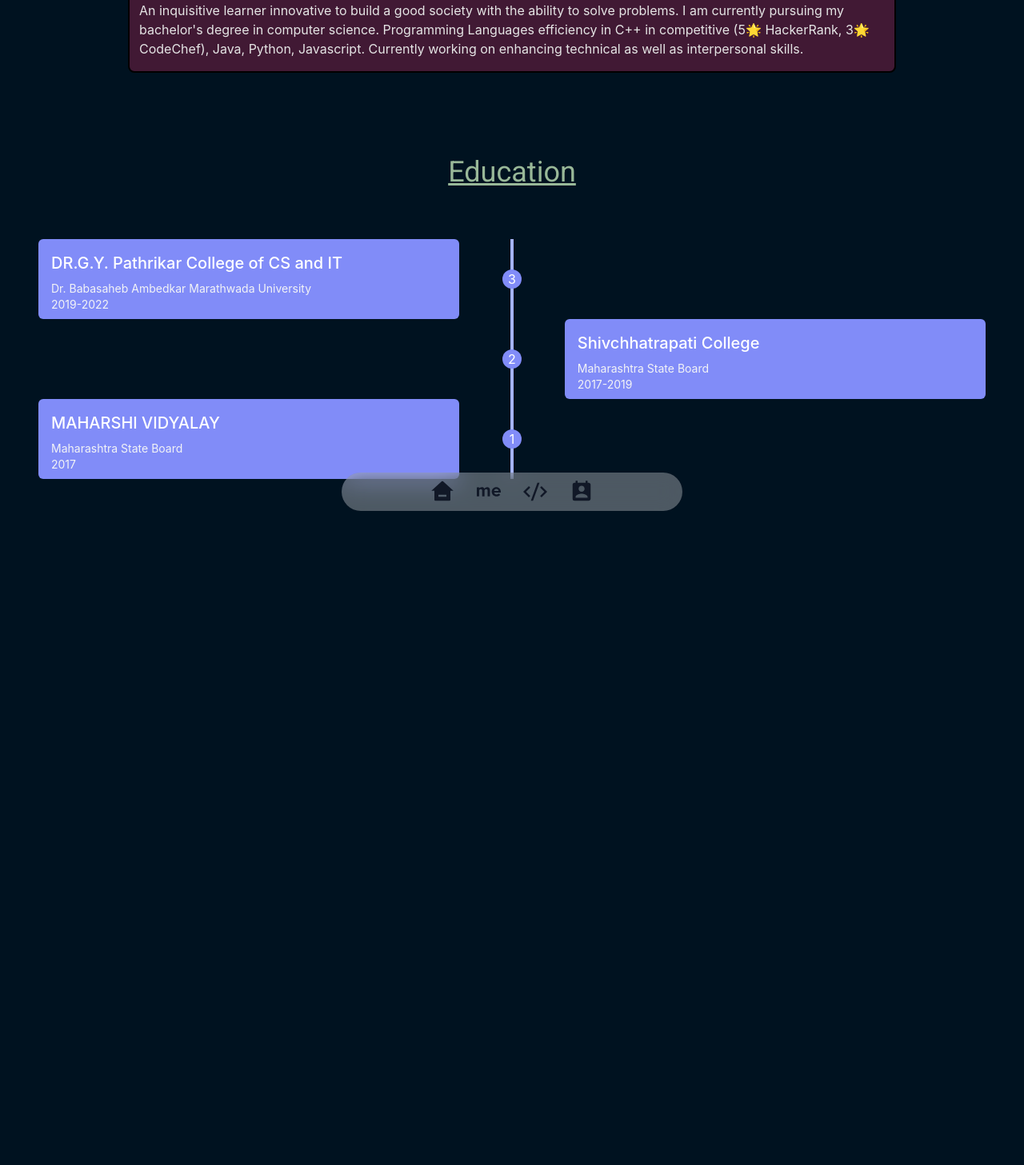
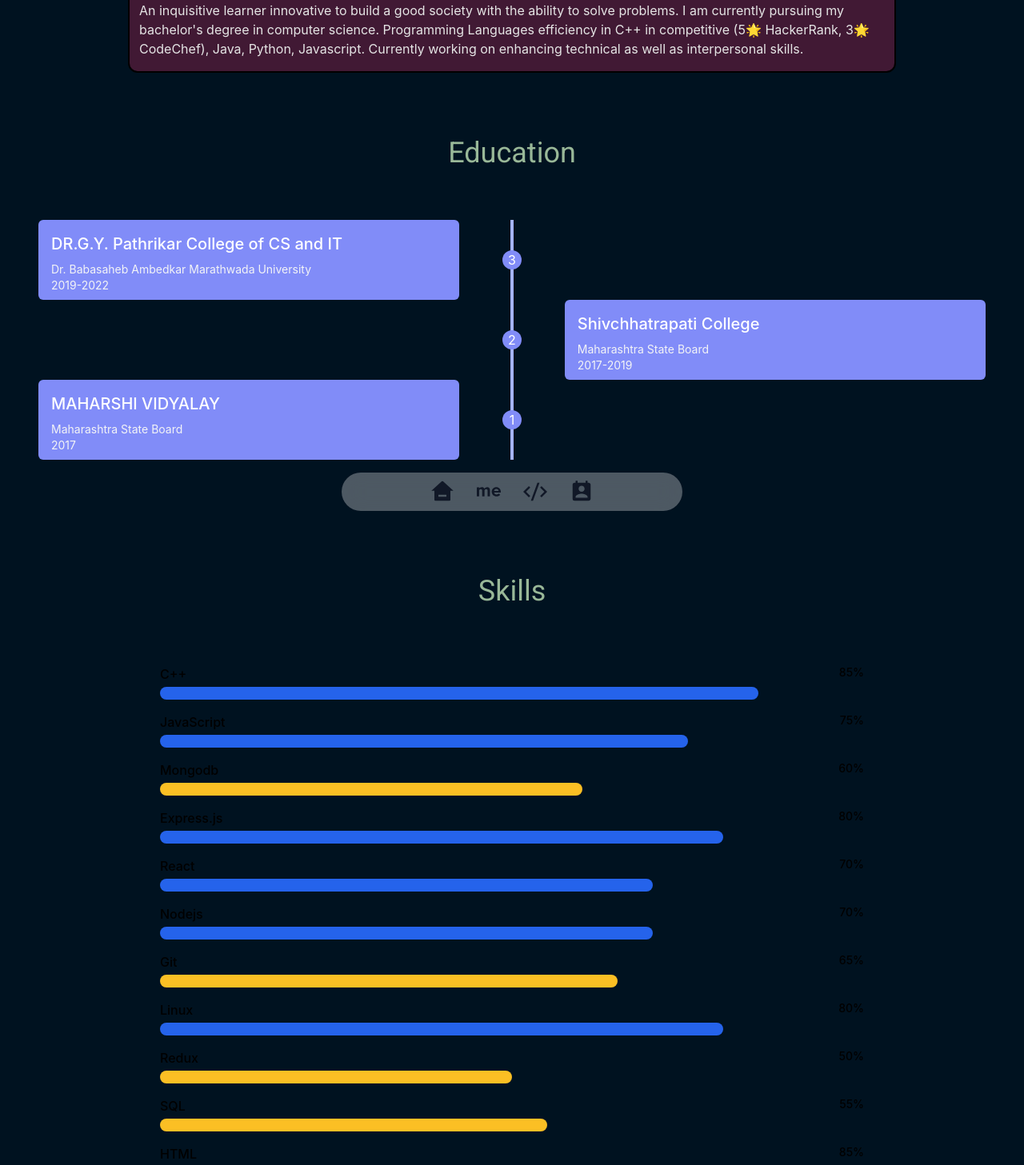
Before and after one commit to Bhushan-joshi/portfolio, a React (Create React App) app: page /about in a window 1280 px wide. Shown: the part 145-1602 px from the top of the page at 80% size. Before the commit the page ends 1116 px from the top, so only its background shows below. Built offline with nearby package versions, Linux system fonts and the light colour scheme.

Commit message:
added Skills awa removed workflow

```diff
--- a/package.json
+++ b/package.json
@@ -11,13 +11,14 @@
     "react": "^18.1.0",
     "react-dom": "^18.1.0",
     "react-icons": "^4.3.1",
+    "react-intersection-observer": "^9.3.5",
     "react-router-dom": "^6.3.0",
     "react-scripts": "5.0.1",
     "react-typical": "^0.1.3",
     "web-vitals": "^2.1.4"
   },
   "scripts": {
-    "deploy":"npm run build && gh-pages -d build",
+    "deploy": "npm run build && gh-pages -d build",
     "start": "react-scripts start",
     "build": "react-scripts build",
     "test": "react-scripts test",
--- a/src/components/about/education.js
+++ b/src/components/about/education.js
@@ -7,9 +7,9 @@ const animationConfiguration = {
 
 const Education = () => {
   return (
-    <div className="h-screen m-10 mr-0 sm:mr-10">
+    <div className=" m-10 mr-0 sm:mr-10 mb-36">
       <motion.h1
-        className="text-center text-4xl pt-16 underline"
+        className="text-center text-4xl pt-10"
         style={{ color: "#99b898", fontFamily: "Roboto" }}
         variants={animationConfiguration}
         initial="initial"
--- a/src/components/about/index.js
+++ b/src/components/about/index.js
@@ -1,6 +1,7 @@
 import Transitions from "../Transitions";
 import Education from "./education";
 import Me from "./me";
+import Skills from "./skills/skills";
 
 
 const About = () => {
@@ -8,7 +9,7 @@ const About = () => {
     <Transitions style={{backgroundColor:'#001220'}}>
       <Me/>
       <Education/>
-
+      <Skills/>
     </Transitions>
   );
 };
--- a/src/components/about/me.js
+++ b/src/components/about/me.js
@@ -1,7 +1,10 @@
+import Transitions from "../Transitions";
+
 const Me = () => {
   return (
+    <Transitions duration=".9">
       <div
-      className="container mx-auto border-2 w-3/4 mt-20 p-0 border-black text-white rounded-lg"
+        className="container mx-auto border-2 w-3/4 mt-20 p-0 border-black text-white rounded-xl"
         style={{ background: " #411934" }}
       >
         <div className="w-full h-6 m-0 p-1 bg-slate-600 rounded-t-lg">
@@ -18,13 +21,15 @@ const Me = () => {
           <i style={{ color: "#ad7fa8" }}>whoami</i> <br></br>
           <span style={{ color: "#E5E5E5" }}>
             An inquisitive learner innovative to build a good society with the
-          ability to solve problems. I am currently pursuing my bachelor's degree in computer science.
-          Programming Languages efficiency in C++  in competitive (5🌟
-          HackerRank, 3🌟 CodeChef), Java, Python, Javascript. Currently working
-          on enhancing technical as well as interpersonal skills.
+            ability to solve problems. I am currently pursuing my bachelor's
+            degree in computer science. Programming Languages efficiency in C++
+            in competitive (5🌟 HackerRank, 3🌟 CodeChef), Java, Python,
+            Javascript. Currently working on enhancing technical as well as
+            interpersonal skills.
           </span>
         </h1>
       </div>
+    </Transitions>
   );
 };
 
--- /dev/null
+++ b/src/components/about/skills/Progressbar.js
@@ -0,0 +1,50 @@
+import { motion } from "framer-motion";
+import { useEffect } from "react";
+import { useAnimation } from "framer-motion";
+import { useInView } from "react-intersection-observer";
+
+const Progress = (props) => {
+  let color = "#2563EB";
+  const width = props.percentage;
+
+  if (width < "40" && width > "1") {
+    color = "#9F1239";
+  }
+  if (width > "40" && width < "70") {
+    color = "#FBBF24";
+  }
+  const [ref, inView] = useInView();
+  const animation = useAnimation();
+  useEffect(() => {
+    if (inView) {
+      animation.start({
+        width: width,
+        transition: {
+          duration: 1,
+          type: "spring",
+          stiffness: 100,
+          bounce: 0.3,
+        },
+      });
+    }
+  }, [inView,width,animation]);
+  return (
+    <>
+      <div ref={ref} className="flex justify-between mb-1 mt-4">
+        <span className="text-base font-medium  dark:text-white">
+          {props.name}
+        </span>
+        <span className="text-sm font-medium  dark:text-white">{width}</span>
+      </div>
+      <div className="w-full  rounded-full h-4 dark:bg-gray-700">
+        <motion.div
+          animate={animation}
+          className="h-4 rounded-full"
+          style={{ width: 0, backgroundColor: color }}
+        ></motion.div>
+      </div>
+    </>
+  );
+};
+
+export default Progress;
--- /dev/null
+++ b/src/components/about/skills/skills.js
@@ -0,0 +1,31 @@
+import Progress from "./Progressbar";
+
+const Skills = () => {
+  return (
+    <>
+      <h1
+        className="text-center text-4xl mb-4 "
+        style={{ color: "#99b898", fontFamily: "Roboto" }}
+      >
+        Skills
+      </h1>
+      <div className="mt-0 sm:mr-40 sm:ml-40 mb-16 p-10 ">
+        <Progress  name="C++" percentage="85%" />
+        <Progress  name="JavaScript" percentage="75%" />
+        <Progress  name="Mongodb" percentage="60%" />
+        <Progress  name="Express.js" percentage="80%" />
+        <Progress  name="React" percentage="70%" />
+        <Progress  name="Nodejs" percentage="70%" />
+        <Progress  name="Git" percentage="65%" />
+        <Progress  name="Linux" percentage="80%" />
+        <Progress  name="Redux" percentage="50%" />
+        <Progress  name="SQL" percentage="55%" />
+        <Progress  name="HTML" percentage="85%" />
+        <Progress  name="CSS" percentage="76%" />
+        <Progress  name="Life" percentage="10%" />
+      </div>
+    </>
+  );
+};
+
+export default Skills;
```
Also changed, not shown: 1 other file (tests, documents, lock files or other folders). Lines whose indentation alone changed are shown as unchanged.
